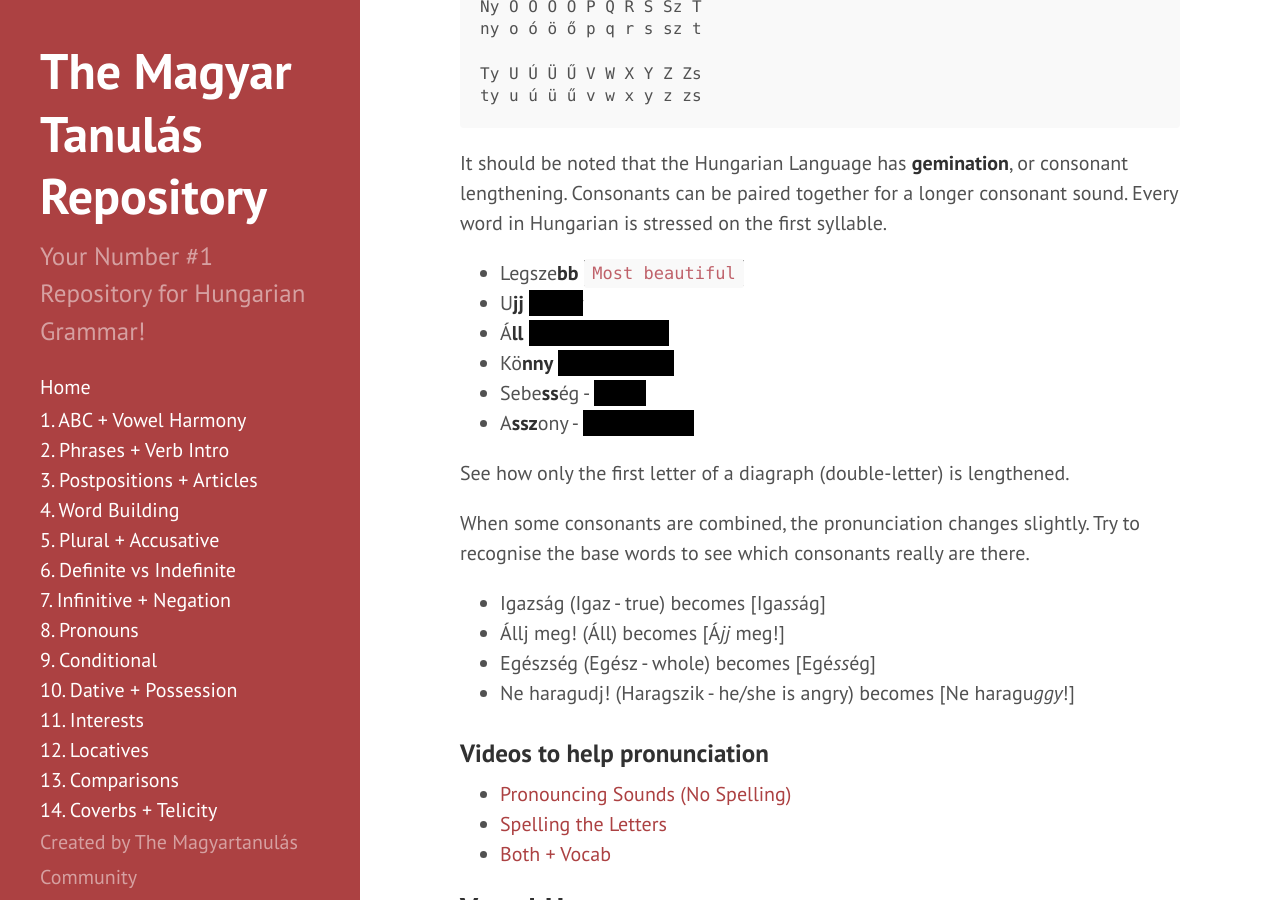
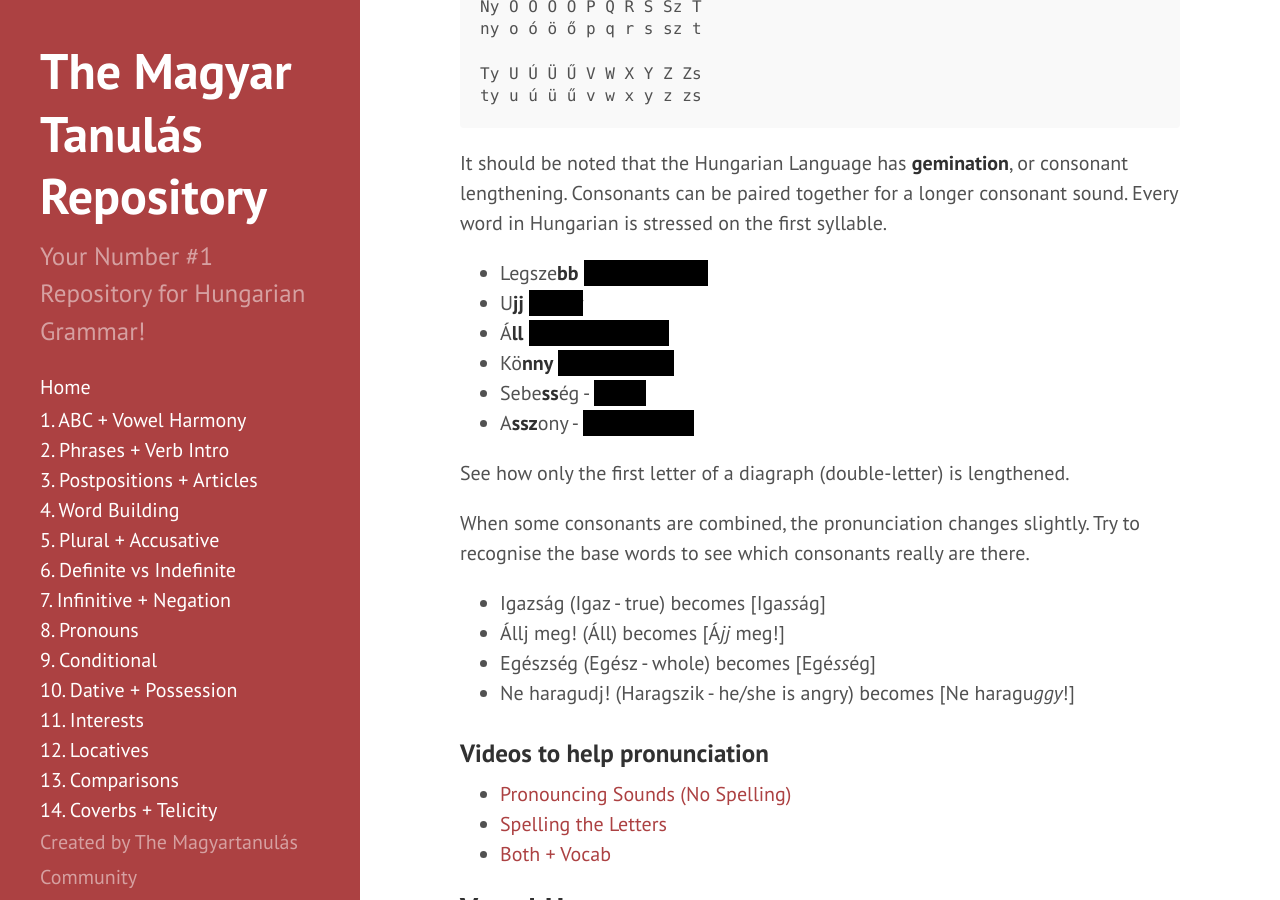
Before and after one commit to Magyartanulas/magyartanulas.github.io, a Jekyll site: the page built from alphabet_vowel-harmony.md, in a window 1280 px wide and 900 px high, scrolled down 523 px. Built offline with Jekyll 4.4.1, drawn with Linux system fonts in a browser that asks for light colours; Markdown is read by kramdown in place of the engine named in the settings.

Commit message:
Update alphabet_vowel-harmony.md

```diff
--- a/alphabet_vowel-harmony.md
+++ b/alphabet_vowel-harmony.md
@@ -26,7 +26,7 @@ ty u ú ü ű v w x y z zs
 It should be noted that the Hungarian Language has **gemination**, or consonant lengthening.
 Consonants can be paired together for a longer consonant sound. Every word in Hungarian is stressed on the first syllable.
 
-* Legsze**bb** <span class="spoiler">`Most beautiful`</span>
+* Legsze**bb** <span class="spoiler">Most beautiful</span>
 * U**jj** <span class="spoiler">Finger</span>
 * Á**ll** <span class="spoiler">He/she/it stands</span>
 * Kö**nny** <span class="spoiler">Tear (long ny)</span>
```
